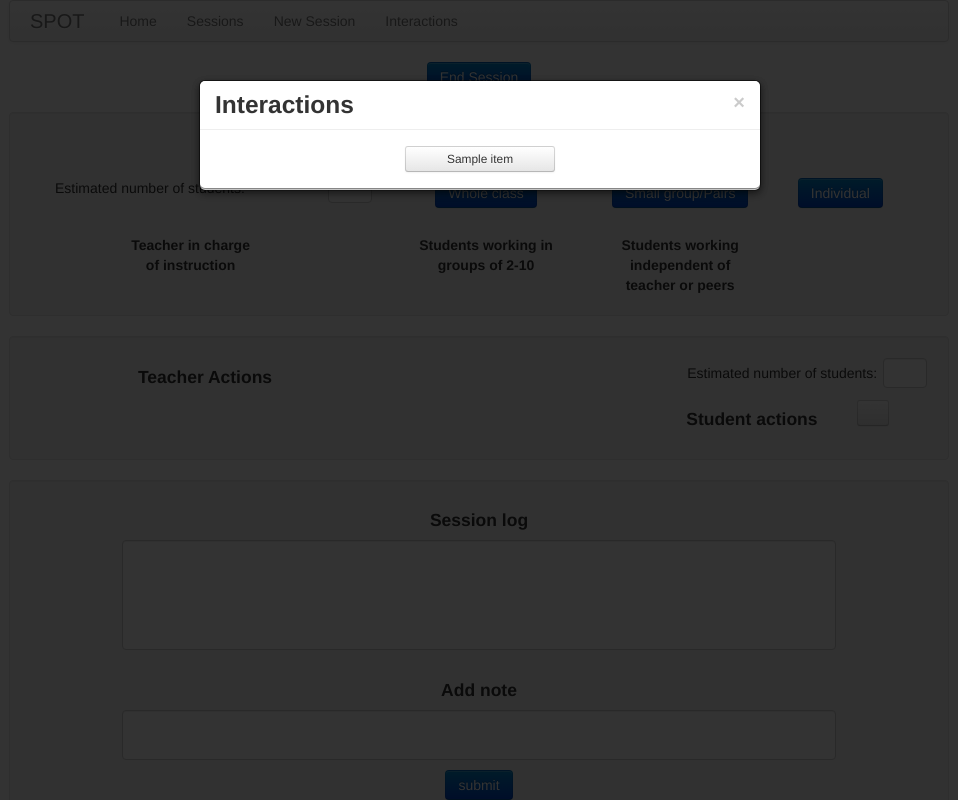
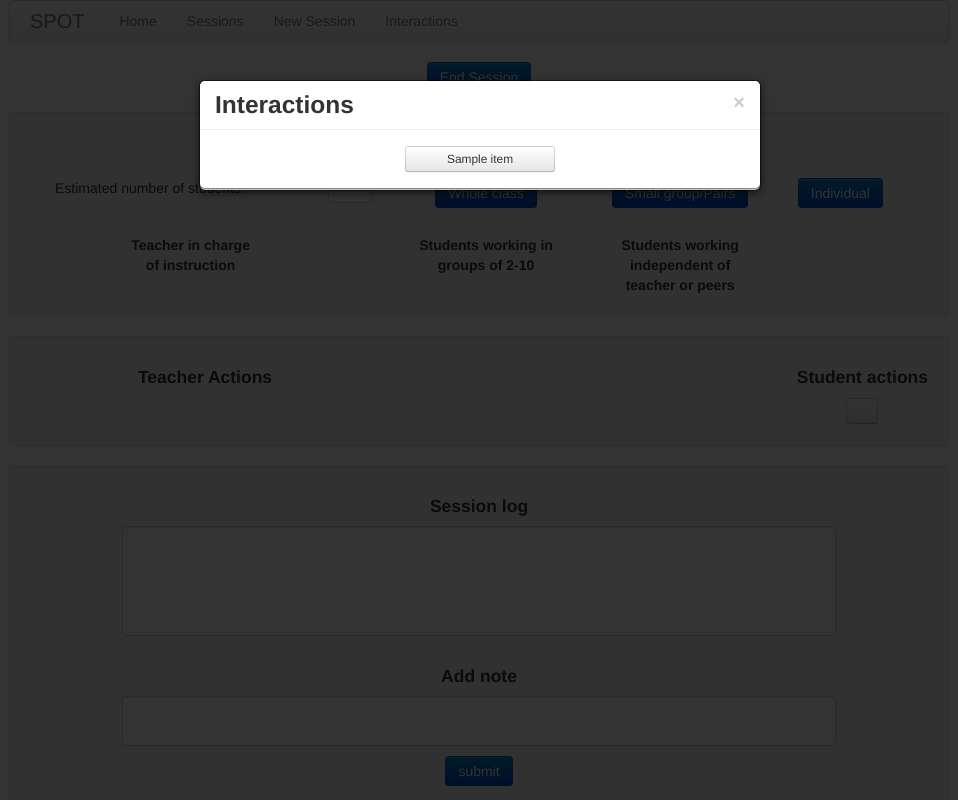
Before and after one commit to andrewgr35/sjsuspot, a Python web app: template templates/session.html in a window 1280 px wide. Shown: the whole page, without its empty margins (161-1119 px from the left). Run offline with Jinja, Linux system fonts and the light colour scheme; the template is opened without the code that fills it: most values are stand-ins (such as "Sample title", 1, 10 or a date in 2020); some libraries are stand-ins or nearby versions.

Commit message:
Update session.html
Estimated Number of Students Left alignment attempt.

```diff
--- a/templates/session.html
+++ b/templates/session.html
@@ -41,8 +41,8 @@
     <h4 align = "center">Class mode</h4>
     <table align="center" width = "850">
     <tr>
-        <td><p>Estimated number of students:&nbsp;</p></td>
-        <td><textarea style="width: 30px; height: 20px;" id="numberofstudents"></textarea></td>
+        <td align = "left"><p>Estimated number of students:&nbsp;</p></td>
+        <td align = "left"><textarea style="width: 30px; height: 20px;" id="numberofstudents"></textarea></td>
         <td align = "center"><button class="btn btn-medium btn-primary" modeId="wg">Whole class</button><td>
 	<td align = "center"><button class="btn btn-medium btn-primary" modeId="sg">Small group/Pairs</button><td>
 	<td align = "center"><button class="btn btn-medium btn-primary" modeId="i">Individual</button><td>
@@ -81,14 +81,6 @@
 </td>
 <td valign="top">
 <div style="float:right;">
-
-    <table align="right">
-        <tr>
-            <td><p>Estimated number of students:&nbsp;</p></td>
-            <td><textarea style="width: 30px; height: 20px;" id="numberofstudents"></textarea></td>
-        </tr>
-    </table>
-
     <div id = "gridheader">
     <h4 style="float:left;">Student actions</h4>
     <table style="float:right;">
```
